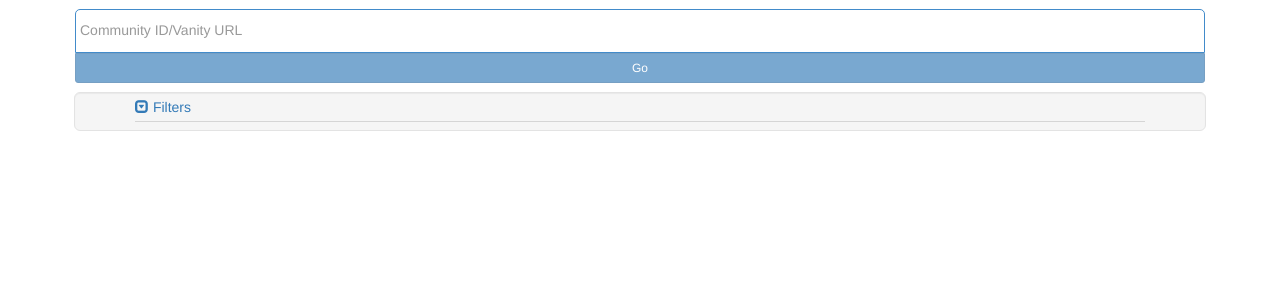
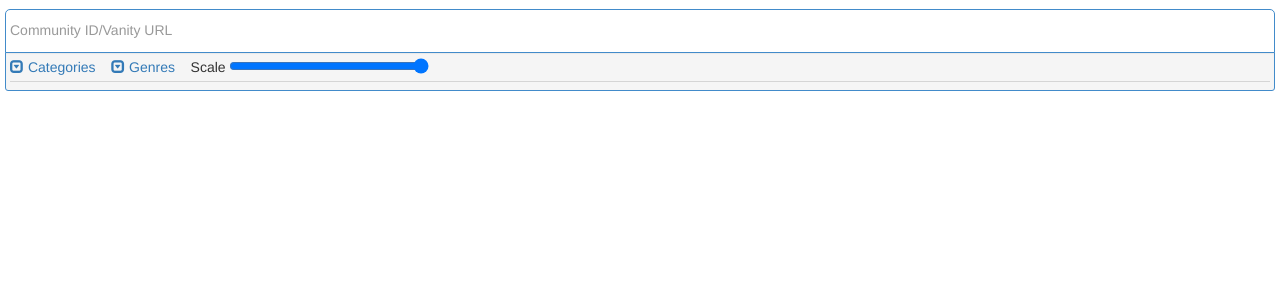
Before and after one commit to dcrn/steamlibrary, a Flask app: page / in a window 1280 px wide. Shown: the top 300 px of the page. Run offline with Flask 2, Linux system fonts and the light colour scheme; some libraries are stand-ins or nearby versions.

Commit message:
Added genre filtering Minor visual improvements

```diff
--- a/app.py
+++ b/app.py
@@ -40,20 +40,32 @@ def getGames(steamid):
 		}
 
 def getGameCategories(appidlist):
-	url = 'http://store.steampowered.com/api/appdetails/?appids='+(','.join(map(str, appidlist)))+'&filters=categories'
+	url = 'http://store.steampowered.com/api/appdetails/?appids='+(','.join(map(str, appidlist)))+'&filters=categories,genres'
 	out = urllib.request.urlopen(url).read()
 	j = json.loads(str(out, 'utf-8'))
 
 	categories = {}
+	genres = {}
 	games = {}
 
 	for appid in j:
 		if j[appid]['success'] == True and j[appid]['data'] != []:
-			games[int(appid)] = [int(cat['id']) for cat in j[appid]['data']['categories']]
+			print(appid)
+			games[int(appid)] = {}
+			games[int(appid)]['categories'] = [int(cat['id']) for cat in j[appid]['data']['categories']]
+
+			if 'genres' in j[appid]['data']:
+				games[int(appid)]['genres'] = [int(gen['id']) for gen in j[appid]['data']['genres']]
+			else:
+				games[int(appid)]['genres'] = []
+
 			for cat in j[appid]['data']['categories']:
 				categories[int(cat['id'])] = cat['description']
+			if 'genres' in j[appid]['data']:
+				for gen in j[appid]['data']['genres']:
+					genres[int(gen['id'])] = gen['description']
 
-	return {'categories': categories, 'games': games}
+	return {'categories': categories, 'genres': genres, 'games': games}
 
 @app.route('/compare/<idlist>')
 def compare(idlist):
@@ -83,12 +95,13 @@ def compare(idlist):
 	gamelist = {key: {
 				'name': games[0][key]['name'],
 				'logo': games[0][key]['logo'],
-				'categories': gamecats['games'][key] if key in gamecats['games'] else []
+				'categories': gamecats['games'][key]['categories'] if key in gamecats['games'] else [],
+				'genres': gamecats['games'][key]['genres'] if key in gamecats['games'] else []
 			}
 			for key in games[0] if key in gameids
 		}
 
-	output = {'games': gamelist, 'categories': gamecats['categories']}
+	output = {'games': gamelist, 'categories': gamecats['categories'], 'genres': gamecats['genres']}
 
 	return jsonify(output)
 
--- a/templates/index.html
+++ b/templates/index.html
@@ -2,7 +2,7 @@
 "http://www.w3.org/TR/xhtml1/DTD/xhtml1-transitional.dtd">
 <html xmlns="http://www.w3.org/1999/xhtml">
 <head>
-	<title>Video games</title>
+	<title>Steam library</title>
 	<link href="//netdna.bootstrapcdn.com/bootstrap/3.1.1/css/bootstrap.min.css" rel="stylesheet">
 	<style type="text/css">
 		body {
@@ -58,6 +58,15 @@
 			text-decoration: none;
 		}
 
+		#bottom
+		{
+			border-top-left-radius: 0px;
+			border-top-right-radius: 0px;
+			margin-top: -6px !important;
+			margin: 5px;
+			border: 1px solid #428bca;
+		}
+
 		#top
 		{
 			margin-top: 4px;
@@ -70,10 +79,9 @@
 			border-bottom-right-radius: 0px;
 		}
 
-		#top button
+		#spinner
 		{
-			border-top-left-radius: 0px;
-			border-top-right-radius: 0px;
+			display: inline;
 		}
 
 		#filter-toggle
@@ -104,11 +112,30 @@
 			padding: 4px;
 		}
 
+		#categories
+		{
+			text-align: center;
+		}
+
+		#genres
+		{
+			text-align: center;
+		}
+
+		#scale
+		{
+			display: inline;
+			width: 200px;
+			height: 12px;
+		}
+
 		label
 		{
-			margin-right: 6px;
-			width: 200px;
+			margin-right: 0px;
+			width: 140px;
 			overflow: hidden;
+			font-size: 8pt !important;
+			margin: 1px;
 		}
 
 		hr
@@ -120,16 +147,19 @@
 	<script type="text/javascript">
 		function onload()
 		{
+			var loading = false;
+			$('#spinner').toggle(false);
+
 			function filtergames(e)
 			{
-				if ($('#filters > label > input:checked').length == 0)
+				if ($('#categories > label > input:checked').length == 0)
 				{
 					$('.game').toggle(true);
 				}
 				else
 				{
 					$('.game').toggle(false);
-					$('#filters > label > input').each(function(i, e)
+					$('#categories > label > input').each(function(i, e)
 						{
 							if (e.checked)
 							{
@@ -143,16 +173,24 @@
 							}
 						});
 				}
+
+				$('#genres > label > input').each(function(i, e)
+				{
+					if (e.checked)
+					{
+						var gen = $(e).data('genre');
+						$('.game').each(function(i, e)
+						{
+							var gens = $(e).data('genres') || [];
+							if (gens.indexOf(gen) == -1)
+								$(e).toggle(false);
+						});
+					}
+				});
 			}
 
-			$('#go-button').prop('disabled', true);
-			$('#go-button').click(function(e)
+			function submit_ids()
 			{
-				e.preventDefault();
-				$('#go-button').button('loading');
-				if ($('#id-input').val().trim() != '')
-					$('#id-form').submit();
-
 				var ids = $('.idspan .id')
 				if (ids.length <= 1)
 					return false;
@@ -165,12 +203,18 @@
 				});
 				idstring = idstring.slice(0, -1);
 
+				loading = true;
+				$('#spinner').toggle(true);
+				$('#games').empty();
+				$('#categories').empty();
+				$('#genres').empty();
+
 				$.ajax('{{url_for('compare', idlist='')}}' + idstring)
 					.done(function(data)
 					{
-						$('#go-button').button('reset');
-						//console.log(data);
-						$('#games').empty();
+						$('#spinner').toggle(false);
+						loading = false;
+
 						for (var appid in data['games'])
 						{
 							if (data['games'][appid]['logo'] != '')
@@ -180,35 +224,49 @@
 								img.attr('src', data['games'][appid]['logo']);
 								img.attr('title', data['games'][appid]['name']);
 								newgame.data('categories', data['games'][appid]['categories']);
+								newgame.data('genres', data['games'][appid]['genres']);
 
 								$('#games').append(newgame);
 							}
 						}
 
-						$('#filters').empty();
 						for (var key in data['categories'])
 						{
-							var newcheck = $('<label><input type="checkbox">' + data['categories'][key] + '</label>');
+							var newcheck = $('<label class="btn btn-primary btn-xs"><input type="checkbox">' +
+								data['categories'][key] + '</label>');
 							newcheck.find('input').data('category', parseInt(key));
 							newcheck.change(filtergames);
-							$('#filters').append(newcheck);
+							$('#categories').append(newcheck);
+						}
+
+						for (var key in data['genres'])
+						{
+							var newcheck = $('<label class="btn btn-primary btn-xs"><input type="checkbox">' +
+								data['genres'][key] + '</label>');
+							newcheck.find('input').data('genre', parseInt(key));
+							newcheck.change(filtergames);
+							$('#genres').append(newcheck);
 						}
 
 						$('.game').toggle(true);
+						$('#scale').change();
 					});
 
 				return false;
+			}
+
+			$('#scale').change(function (e)
+			{
+				var value = $('#scale').val();
+
+				$('.game > img').width(184 * value);
+				$('.game > img').height(69 * value);
 			});
 
-			$('.remove-id').click(function removeid(e)
+			$('.remove-id').click(function (e)
 			{
 				e.preventDefault();
 				$(this).parent().remove();
-
-				if ($('.idspan').length <= 1)
-				{
-					$('#go-button').prop('disabled', true);
-				}
 				return false;
 			});
 
@@ -219,7 +277,7 @@
 
 				if (input.val() == '' && $('.idspan').length > 1)
 				{
-					$('#go-button').click();
+					submit_ids();
 					return false;
 				}
 
@@ -230,7 +288,6 @@
 					return false;
 				}
 
-				$('#go-button').prop('disabled', false);
 				var newid = $('.idspan').first().clone(true);
 				newid.find('.id').text(val);
 
@@ -239,16 +296,21 @@
 				return false;
 			});
 
-			$('#filter-toggle').click(function(e)
+			$('#category-toggle').click(function(e)
 			{
 				e.preventDefault();
-				$('#filterbox').slideToggle();
+				$('#categorybox').slideToggle();
+			});
+
+			$('#genre-toggle').click(function(e)
+			{
+				e.preventDefault();
+				$('#genrebox').slideToggle();
 			});
 		}
 	</script>
 </head>
 <body onload="onload()">
-	<div class="container">
 		<div id="top">
 			<div id="formbox">
 				<span id="idbox"></span>
@@ -256,18 +318,26 @@
 					<input type="text" class="form-control" size="25" placeholder="Community ID/Vanity URL" id="id-input" autofocus>
 				</form>
 			</div>
-			<button class="btn btn-primary btn-block btn-sm" data-loading-text="Loading..." id="go-button">Go</button>
 		</div>
 		<div class="jumbotron well well-sm" id="bottom">
-			<a href="" id="filter-toggle"><span class="glyphicon glyphicon-collapse-down"></span> Filters</a>
-			<div id="filterbox" style="display: none;">
-				<form id="filters">
-				</form>
+			<a href="" id="category-toggle"><span class="glyphicon glyphicon-collapse-down"></span> Categories</a>
+			&nbsp;&nbsp;
+			<a href="" id="genre-toggle"><span class="glyphicon glyphicon-collapse-down"></span> Genres</a>
+			&nbsp;&nbsp; Scale <input type="range" min="0.3" max="1" step="0.01" value="1" id="scale" />
+			<div id="spinner"><img src="{{url_for('static', filename='spinner.gif')}}" alt="loading" /></div>
+			<div id="categorybox" style="display: none;">
+				<hr />
+				<div id="categories" data-toggle="buttons">
+				</div>
+			</div>
+			<div id="genrebox" style="display: none;">
+				<hr />
+				<div id="genres" data-toggle="buttons">
+				</div>
 			</div>
 			<hr />
 			<div id="games"></div>
 		</div>
-	</div>
 	<div class="hidden">
 		<span class="idspan"><span class="id"></span><a class="glyphicon glyphicon-remove remove-id" href="#"></a></span>
 		<div class="game"><img src="" alt="" /></div>
```
Also changed, not shown: static/spinner.gif (added).
